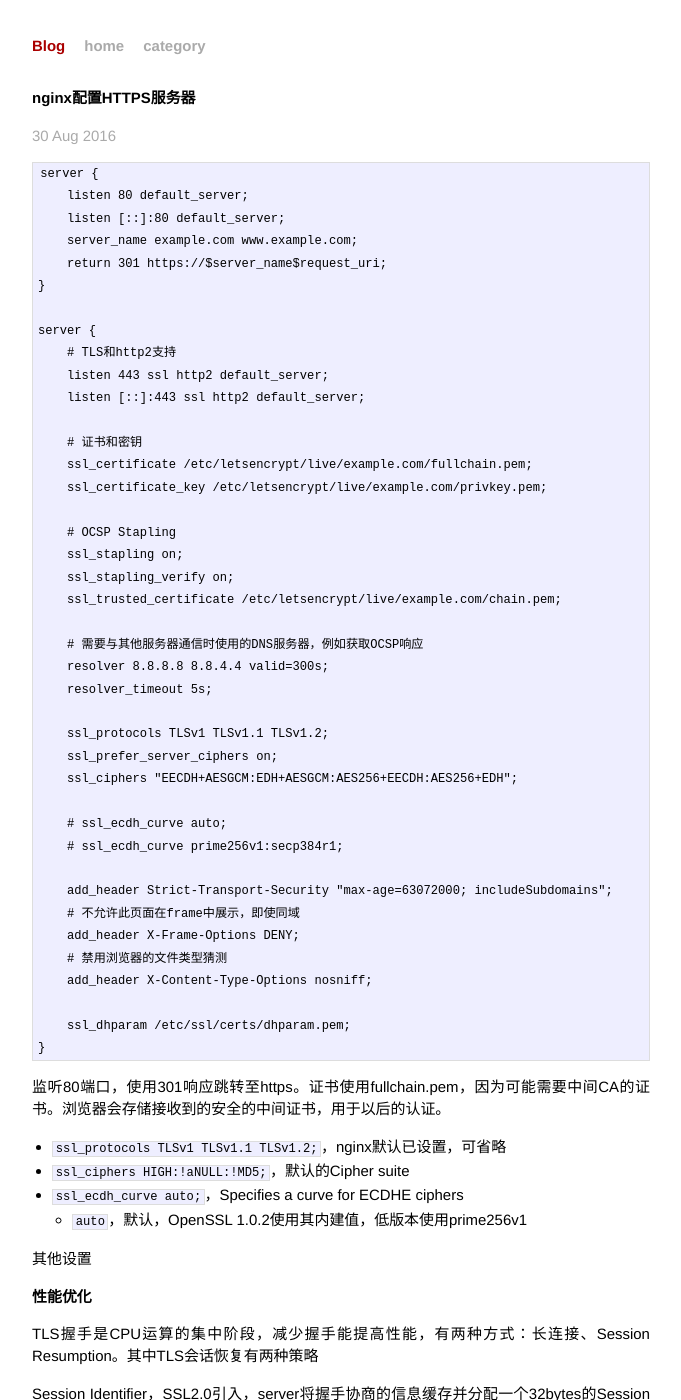
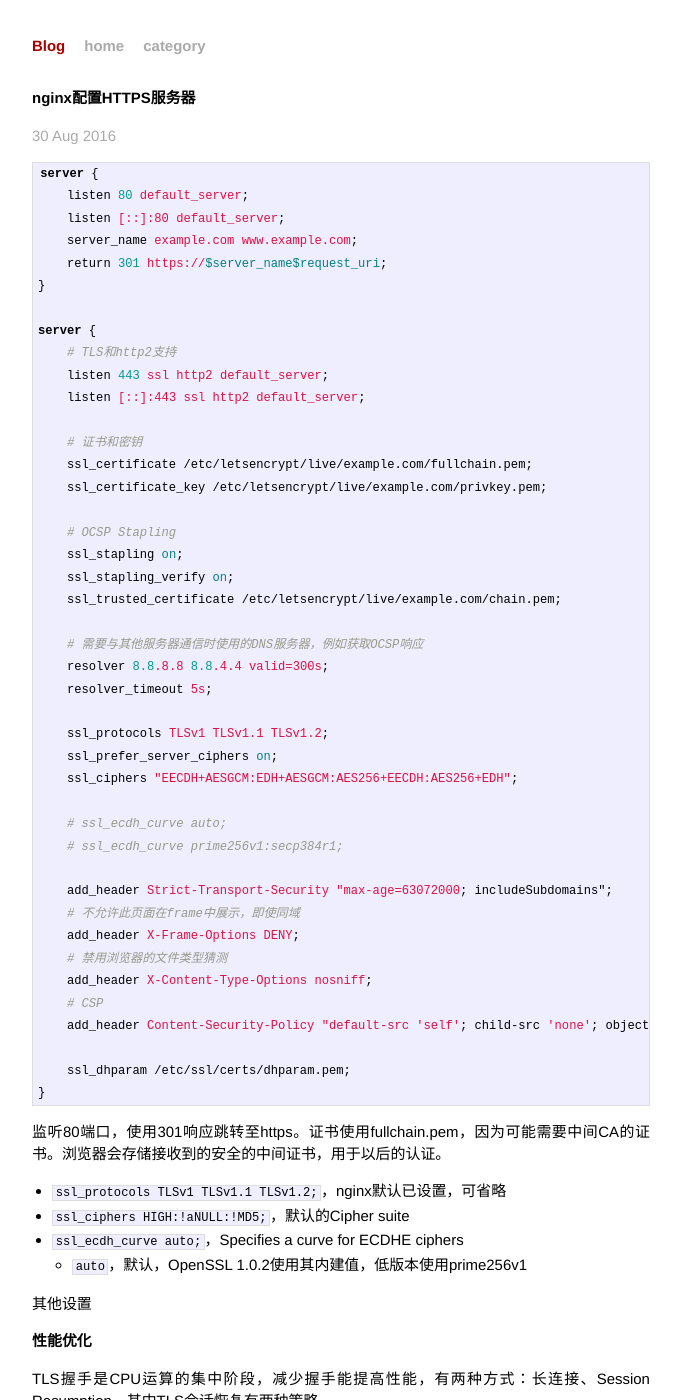
Before and after one commit to zp25/zp25.github.io, a Jekyll site: the page built from _posts/应用/2016-08-30-nginx-https.markdown, in a window 1280 px wide and 1400 px high. Shown: the whole window, without its empty margins (299-980 px from the left). Built offline with Jekyll 4.4.1, drawn with Linux system fonts in a browser that asks for light colours; some of the changed text lies outside the part shown.

Commit message:
Update: 添加CSP

```diff
--- a/_posts/应用/2016-08-30-nginx-https.markdown
+++ b/_posts/应用/2016-08-30-nginx-https.markdown
@@ -4,7 +4,7 @@ title:  nginx配置HTTPS服务器
 categories: 应用
 ---
 
-~~~
+~~~nginx
 server {
     listen 80 default_server;
     listen [::]:80 default_server;
@@ -42,6 +42,8 @@ server {
     add_header X-Frame-Options DENY;
     # 禁用浏览器的文件类型猜测
     add_header X-Content-Type-Options nosniff;
+    # CSP
+    add_header Content-Security-Policy "default-src 'self'; child-src 'none'; object-src 'none'; frame-ancestors 'none'";
 
     ssl_dhparam /etc/ssl/certs/dhparam.pem;
 }
@@ -58,11 +60,11 @@ server {
 # 性能优化
 TLS握手是CPU运算的集中阶段，减少握手能提高性能，有两种方式：长连接、Session Resumption。其中TLS会话恢复有两种策略
 
-Session Identifier，SSL2.0引入，server将握手协商的信息缓存并分配一个32bytes的Session ID，通过SeverHello发送给客户端。再次握手时客户端在ClientHello信息中添加Session ID，告诉服务器还记得之前协商的Cipher suite和密钥，若服务器能通过Session ID取出纪录，将无需重新计算密钥，并省去一个RTT。但因为服务器需要为每个打开的TLS链接缓存协商数据，可能消耗过多资源，也增加了管理复杂度。并且Session Identifier存储在服务区，分布式系统无法共用。
+Session Identifier，SSL2.0引入，server将握手协商的信息缓存并分配一个32bytes的Session ID，通过SeverHello发送给客户端。再次握手时客户端在ClientHello信息中添加Session ID，告诉服务器还记得之前协商的Cipher suite和密钥，若服务器能通过Session ID取出纪录，将无需重新计算密钥，并省去一个RTT。但因为服务器需要为每个打开的TLS链接缓存协商数据，可能消耗过多资源，也增加了管理复杂度。并且Session Identifier存储在服务器，分布式系统无法共用。
 
 Session Ticket，在TLS握手的最后阶段，服务器使用密钥将会话数据加密后发送给客户端，服务器无需再存储这些数据，客户端存储了协商数据和加密的会话纪录。再次握手时，客户端将会话纪录包含在SessionTicket扩展中，通过ClientHello发送给服务器。若服务器能解密得到会话数据，可重用。
 
-~~~
+~~~nginx
 # 长连接70s超时
 keepalive_timeout 70;
 
```
